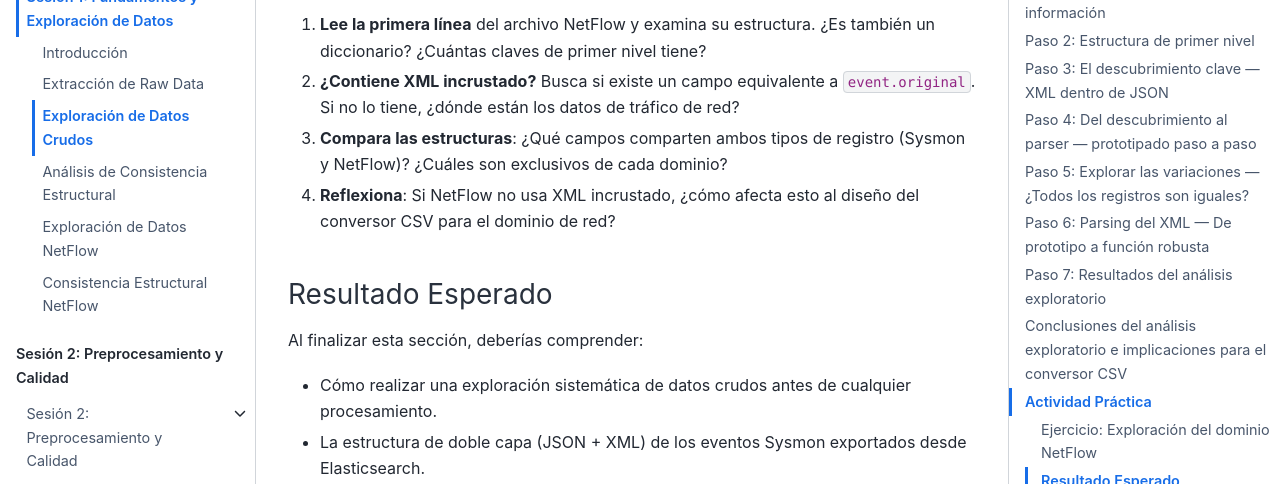
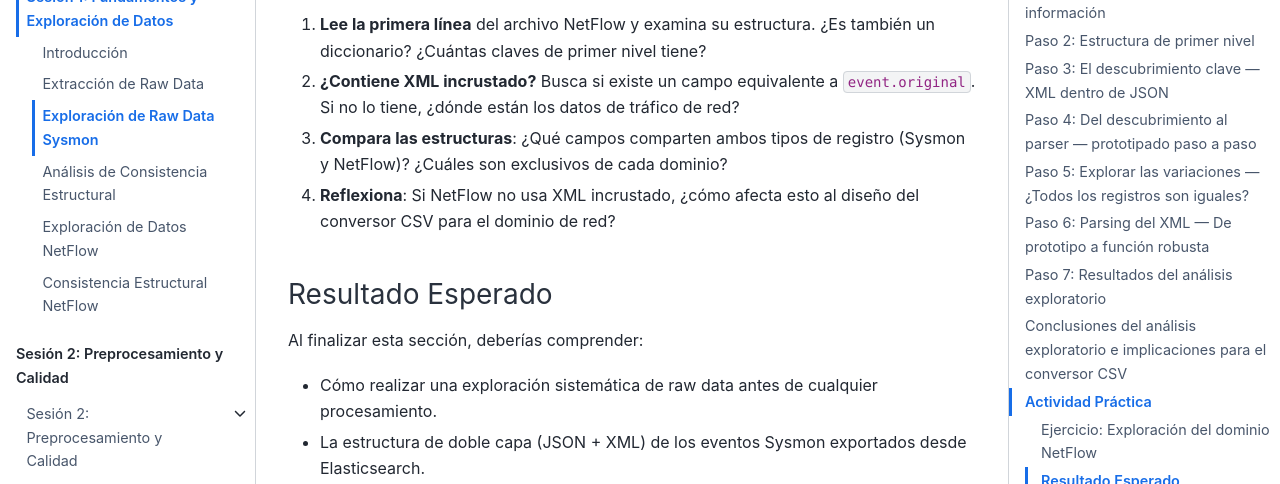
Before and after one commit to ollerenac/curso2026, a Jupyter Book: the page built from sesion-1/3-exploracion-sysmon.md, in a window 1280 px wide and 900 px high, scrolled down 15536 px. Shown: the part 124-608 px from the top of the window. Built offline with Jupyter Book 1.0.4 settings and Sphinx 7.4.7 and the Sphinx Book theme 1.1.4, drawn with Linux system fonts in a browser that asks for light colours; some of the changed text lies outside the part shown.

Commit message:
Replace 'datos crudos' with 'raw data' across all course content
Standardize terminology so students get accustomed to the English
term 'raw data' used in the research domain.

Co-Authored-By: Claude Opus 4.6 <noreply@anthropic.com>

```diff
--- a/sesion-1/3-exploracion-sysmon.md
+++ b/sesion-1/3-exploracion-sysmon.md
@@ -1,4 +1,4 @@
-# Exploración de Datos Crudos
+# Exploración de Raw Data Sysmon
 
 **Duración**: 60 minutos
 
@@ -574,7 +574,7 @@ Realiza la misma exploración inicial:
 
 Al finalizar esta sección, deberías comprender:
 
-- Cómo realizar una exploración sistemática de datos crudos antes de cualquier procesamiento.
+- Cómo realizar una exploración sistemática de raw data antes de cualquier procesamiento.
 - La estructura de doble capa (JSON + XML) de los eventos Sysmon exportados desde Elasticsearch.
 - La importancia de entender la distribución de EventIDs y la variabilidad de campos antes de diseñar un esquema de conversión.
 - Las diferencias estructurales entre los dos dominios de telemetría (Sysmon vs NetFlow) y sus implicaciones para el procesamiento.
```
Also changed, not shown: intro.md (+1 -1 lines), sesion-1/1-introduccion.md (+2 -2 lines), sesion-2/1-preprocesamiento.md (+1 -1 lines), sesion-2/2-analisis-calidad-csv.md (+1 -1 lines).
